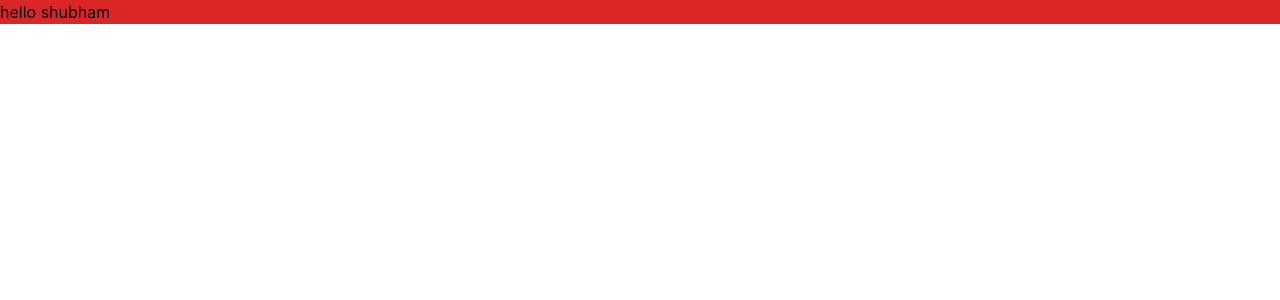
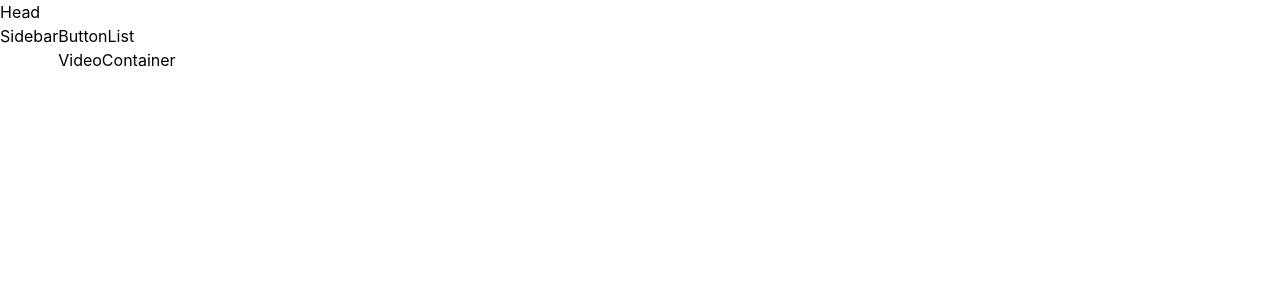
Before and after one commit to shubh193/youtube-clone, a React (Create React App) app: page / in a window 1280 px wide. Shown: the top 300 px of the page. Built offline with nearby package versions, Linux system fonts and the light colour scheme.

Commit message:
Structure of app created

```diff
--- a/src/App.js
+++ b/src/App.js
@@ -1,10 +1,13 @@
 import logo from "./logo.svg";
 import "./App.css";
+import Head from "./components/Head";
+import Body from "./components/Body";
 
 function App() {
   return (
     <div>
-      <h1 className="bg-red-600">hello shubham</h1>
+      <Head />
+      <Body />
     </div>
   );
 }
--- /dev/null
+++ b/src/components/Body.js
@@ -0,0 +1,14 @@
+import React from "react";
+import Sidebar from "./Sidebar";
+import MainContainer from "./MainContainer";
+
+const Body = () => {
+  return (
+    <div className="flex">
+      <Sidebar />
+      <MainContainer />
+    </div>
+  );
+};
+
+export default Body;
--- /dev/null
+++ b/src/components/ButtonList.js
@@ -0,0 +1,7 @@
+import React from "react";
+
+const ButtonList = () => {
+  return <div>ButtonList</div>;
+};
+
+export default ButtonList;
--- /dev/null
+++ b/src/components/Head.js
@@ -0,0 +1,7 @@
+import React from "react";
+
+const Head = () => {
+  return <div>Head</div>;
+};
+
+export default Head;
--- /dev/null
+++ b/src/components/MainContainer.js
@@ -0,0 +1,14 @@
+import React from "react";
+import ButtonList from "./ButtonList";
+import VideoContainer from "./VideoContainer";
+
+const MainContainer = () => {
+  return (
+    <div>
+      <ButtonList />
+      <VideoContainer />
+    </div>
+  );
+};
+
+export default MainContainer;
--- /dev/null
+++ b/src/components/Sidebar.js
@@ -0,0 +1,7 @@
+import React from "react";
+
+const Sidebar = () => {
+  return <div>Sidebar</div>;
+};
+
+export default Sidebar;
--- /dev/null
+++ b/src/components/VideoContainer.js
@@ -0,0 +1,7 @@
+import React from "react";
+
+const VideoContainer = () => {
+  return <div>VideoContainer</div>;
+};
+
+export default VideoContainer;
```
Also changed, not shown: 1 other file (tests, documents, lock files or other folders).
